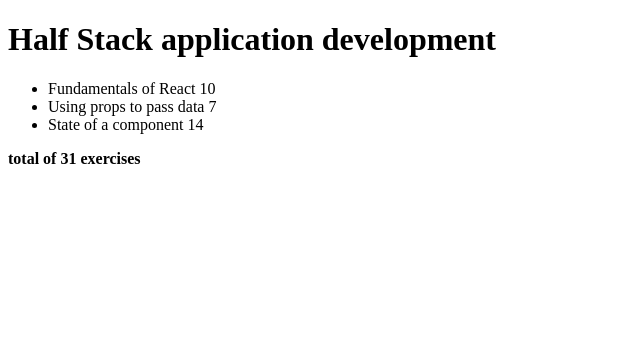
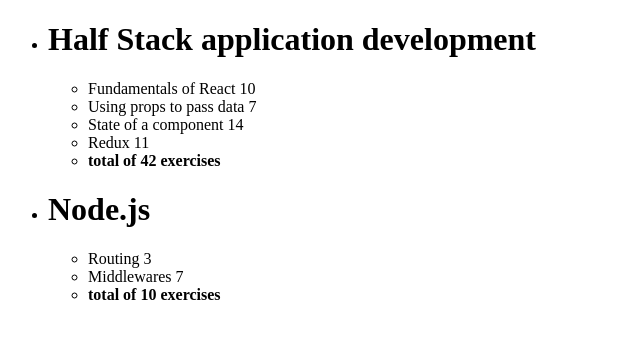
Before and after one commit to Geppy01/fullstackopen, a React (Vite) app in the folder part2/courseinfo/: page / in a window 1280 px wide. Shown: the top 338 px of the page, without its empty margins (0-640 px from the left). Built offline with nearby package versions, Linux system fonts and the light colour scheme.

Commit message:
2.4 courseinfo step9

```diff
--- a/part2/courseinfo/src/App.jsx
+++ b/part2/courseinfo/src/App.jsx
@@ -6,13 +6,12 @@ const Header = ({name}) => {
 
 const Content = ({parts}) => {
   return(
-    <>
     <ul>
       {parts.map(part =>
         <Part key={part.id} part={part} />
       )}
+      <TotalExercises parts={parts} />
     </ul>
-    </>
   )
 }
 
@@ -22,19 +21,36 @@ const Part = ({part}) => {
   )
 }
 
+const TotalExercises = ({parts}) => {
+  let exercises = parts.map(part =>
+    part.exercises
+  )
+  let totalExercises = exercises.reduce(
+    (accumulator, currentValue) => accumulator+currentValue
+  )
+
+  return(
+    <li><b>total of {totalExercises} exercises</b></li>
+  )
+}
+
 const Course = ({course}) => {
   return(
-    <div>
+    <ul>
+      {course.map(course =>
+        <li key={course.id}>
           <Header name={course.name} />
           <Content parts={course.parts} />
-    </div>
+        </li>)}
+    </ul>
   )
 }
 
 const App = () => {
-  const course = {
+  const courses = [
+    {
+      name: 'Half Stack application development',
       id: 1,
-    name: 'Half Stack application development',
       parts: [
         {
           name: 'Fundamentals of React',
@@ -50,27 +66,35 @@ const App = () => {
           name: 'State of a component',
           exercises: 14,
           id: 3
+        },
+        {
+          name: 'Redux',
+          exercises: 11,
+          id: 4
+        }
+      ]
+    },
+    {
+      name: 'Node.js',
+      id: 2,
+      parts: [
+        {
+          name: 'Routing',
+          exercises: 3,
+          id: 1
+        },
+        {
+          name: 'Middlewares',
+          exercises: 7,
+          id: 2
         }
       ]
     }
-
-  //Gets each "exercises" value from course.parts and set it in the same index of getExercises
-  const getExercises = course.parts.map(({exercises}) => exercises)
-
-  /*Array.reduce() function:
-    On the first call starts from accumulator and currentValue:
-      - IF initialValue is specified (accumulator + currentValue, initialValue):
-        - accumulator = initialValue and currentValue = getExercises[0]
-      - ELSE accumulator = getExercises[0] and currentValue = getExercises[1] */
-  const totalExercises = getExercises.reduce(
-    (accumulator, currentValue) =>
-      accumulator + currentValue
-  )
+  ]
 
   return(
     <div>
-      <Course course={course} />
-      <p><b>total of {totalExercises} exercises</b></p>
+      <Course course={courses}/>
     </div>
   )
 }
```
Lines whose indentation alone changed are shown as unchanged.
